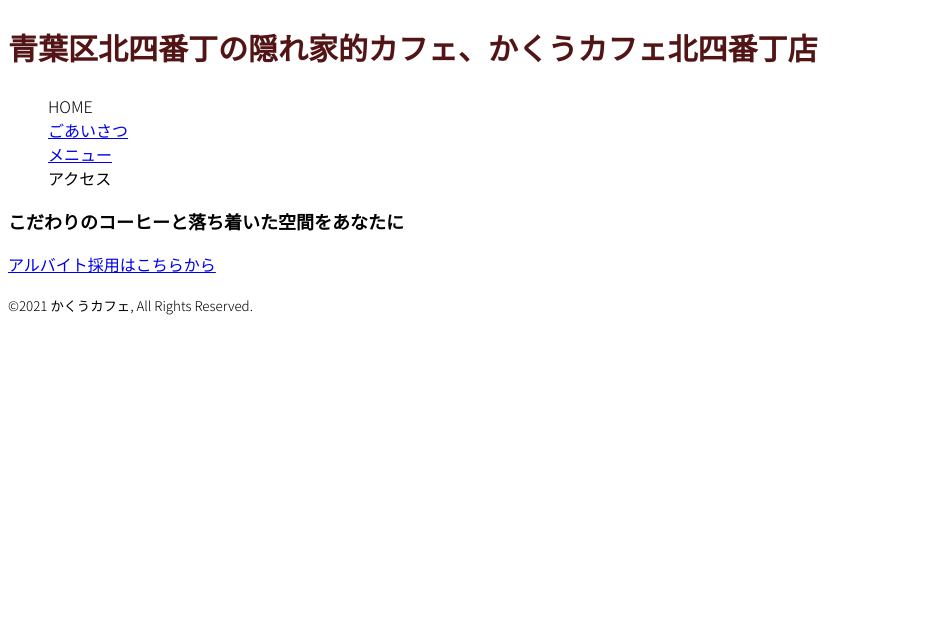
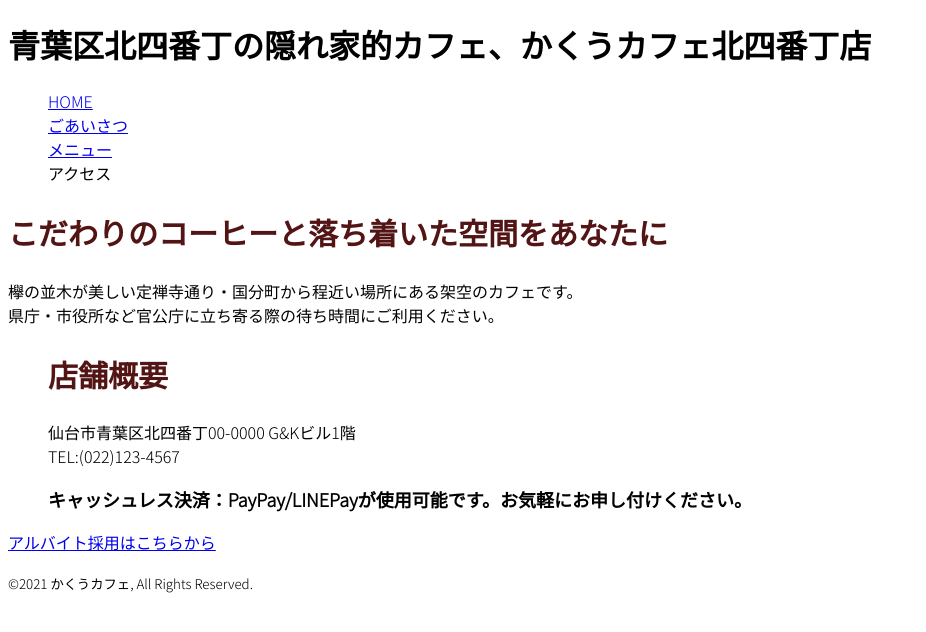
Before and after one commit to akatukidesuga/kkucafe, a plain HTML site: page index.html in a window 1280 px wide. Shown: the whole page, without its empty margins (0-926 px from the left). Drawn offline with Linux system fonts and the light colour scheme.

Commit message:
Update index.html

```diff
--- a/index.html
+++ b/index.html
@@ -11,19 +11,29 @@
 </head>
 <body>
 <div>
-<h2>青葉区北四番丁の隠れ家的カフェ、かくうカフェ北四番丁店</h2>
+<h1>青葉区北四番丁の隠れ家的カフェ、かくうカフェ北四番丁店</h1>
 
 <!--ナビゲーションバー-->
 <div class="wrapper-nav-global">
 <ul class="menuber">
-    <li>HOME</li>
+    <li><a href="index.html">HOME</a></li>
     <li><a href="goaisatsu.html">ごあいさつ</a></li>
     <li><a href="menu.html">メニュー</a></li>
     <li>アクセス</li>
 </ul>
 </div><!--wrapper-nav-global-->
 
-<h3>こだわりのコーヒーと落ち着いた空間をあなたに</h3>
+<h2>こだわりのコーヒーと落ち着いた空間をあなたに</h2>
+<p>欅の並木が美しい定禅寺通り・国分町から程近い場所にある架空のカフェです。<br>
+県庁・市役所など官公庁に立ち寄る際の待ち時間にご利用ください。</p>
+
+<!--店舗概要-->
+<ul class="info">
+<h2>店舗概要</h2>
+<li>仙台市青葉区北四番丁00-0000 G&Kビル1階</li>
+<li>TEL:(022)123-4567</li>
+<h3>キャッシュレス決済：PayPay/LINEPayが使用可能です。お気軽にお申し付けください。</h3>
+</ul>
 
 <div><p><a href="saiyo.html">アルバイト採用はこちらから</a></p></div>
 <small>©︎2021 かくうカフェ, All Rights Reserved.</small>
```
